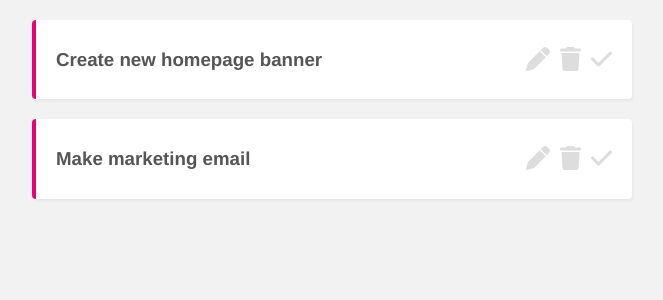
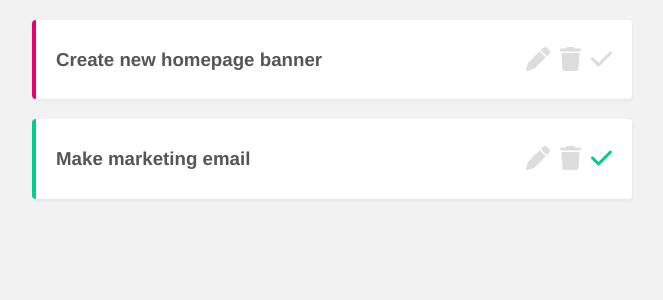
Before and after one commit to nathangiose/Project_Planner, a Vue app: page / in a window 1280 px wide. Shown: the top 300 px of the page, without its empty margins (308-971 px from the left). Built offline with nearby package versions, Linux system fonts and the light colour scheme; data requests are answered from the project's data file.

Commit message:
completing projects: color variations

```diff
--- a/src/components/SingleProject.vue
+++ b/src/components/SingleProject.vue
@@ -1,11 +1,11 @@
 <template>
-  <div class="project">
+  <div class="project" :class="{ complete: project.complete }">
       <div class="actions">
           <h3 @click="showDetails = !showDetails">{{ project.title }}</h3>
           <div class="icons">
               <span class="material-icons-outlined"> <i class="fas fa-pen"> </i> </span>
-              <span class="material-icons-outlined"> <i class="fas fa-trash"> </i> </span>
-              <span class="material-icons-outlined"> <i class="fas fa-check"> </i> </span>
+              <span @click="deleteProject" class="material-icons-outlined"> <i class="fas fa-trash"> </i> </span>
+              <span @click="toggleComplete" class="material-icons-outlined tick"> <i class="fas fa-check"> </i> </span>
           </div>
       </div>
       <div v-if="showDetails" class="details">
@@ -20,7 +20,24 @@
     //this is to toggle hiding of info
     data() {
         return {
-            showDetails: false
+            showDetails: false,
+            uri: 'http://localhost:3000/projects/' + this.project.id
+        }
+    },
+    methods: {
+        deleteProject() {
+            fetch(this.uri, { method: 'DELETE'})
+              .then(() => this.$emit('delete', this.project.id))
+              .catch(err => console.log(err.message))
+        },
+        toggleComplete() {
+            fetch(this.uri, {
+                method: 'PATCH',
+                headers: { 'Content-Type': 'application/json'  },
+                body: JSON.stringify({ complete: !this.project.complete })
+                }).then(() => {
+                    this.$emit('complete', this.project.id)
+                }).catch((err) => console.log(err))
         }
     }
 }
@@ -52,5 +69,11 @@
 .material-icons-outlined:hover{
     color: #777;
 }
-
+/* completed project color */
+.project.complete {
+    border-left: 4px solid #00ce89;
+}
+.project.complete .tick {
+    color: #00ce89;
+}
 </style>
--- a/src/views/Home.vue
+++ b/src/views/Home.vue
@@ -2,7 +2,7 @@
   <div class="home">
     <div v-if="projects.length">
       <div v-for="project in projects" :key="project.id">
-        <SingleProject :project="project" />
+        <SingleProject :project="project" @delete="handleDelete" @complete="handleComplete" />
       </div>
     </div>
   </div>
@@ -10,20 +10,33 @@
 
 <script>
 import SingleProject from '../components/SingleProject.vue'
-
 export default {
   name: 'Home',
   components: { SingleProject },
   data() {
-    return{
-      projects:[]
-    }
+    return {
+      projects: [],
+    };
   },
   mounted() {
-    fetch('http://localhost:3000/projects')
+    fetch('http://localhost:3000/projects/')
       .then(res => res.json())
       .then(data => this.projects = data)
-      .catch(err => console.log(err.message))
+      .catch(err => console.log(err))
+  },
+  methods: {
+    handleDelete(id) {
+      this.projects = this.projects.filter(project => {
+        return project.id !== id
+      })
+    },
+    handleComplete(id) {
+      let p = this.projects.find(project => {
+        return project.id === id
+      })
+      p.complete = !p.complete
+      // console.log(p)
+    }
   }
 }
 </script>
```
Also changed, not shown: data/db.json (indentation only).
